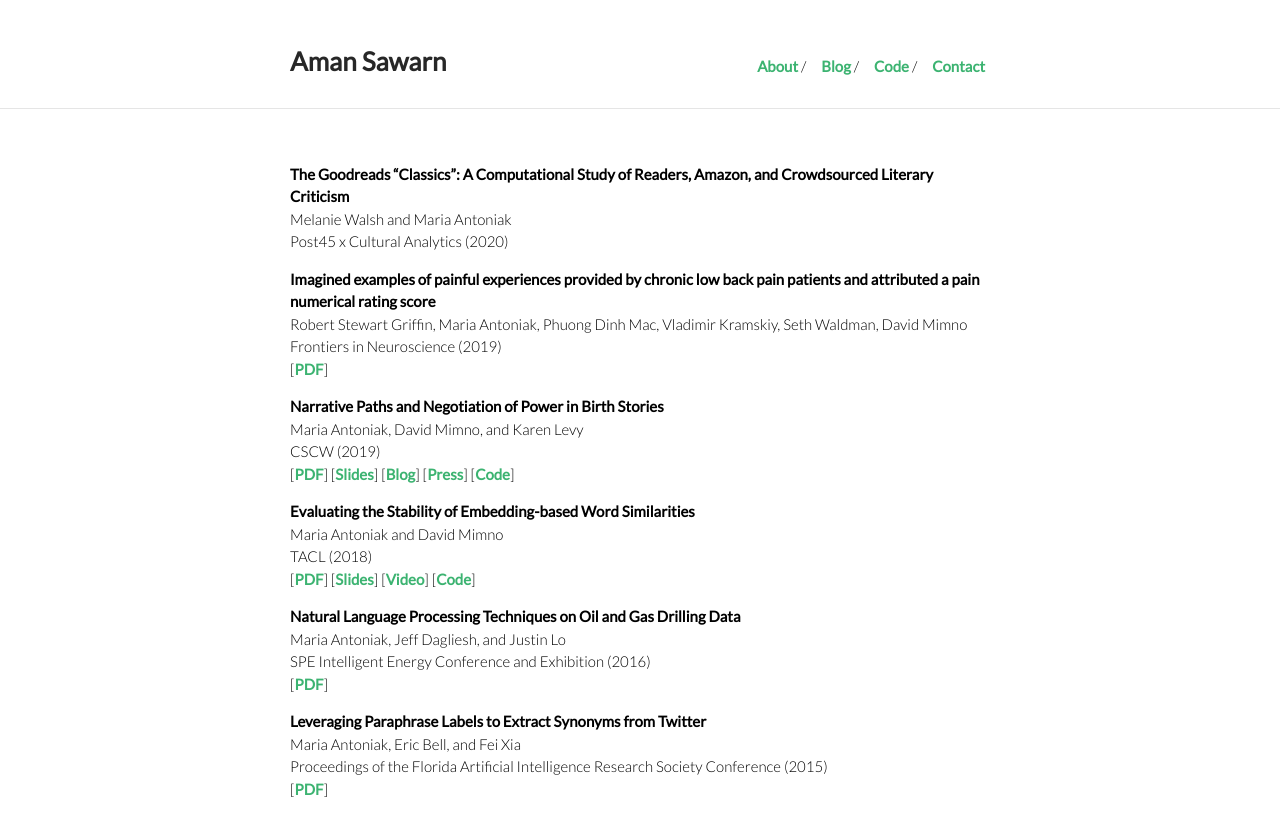
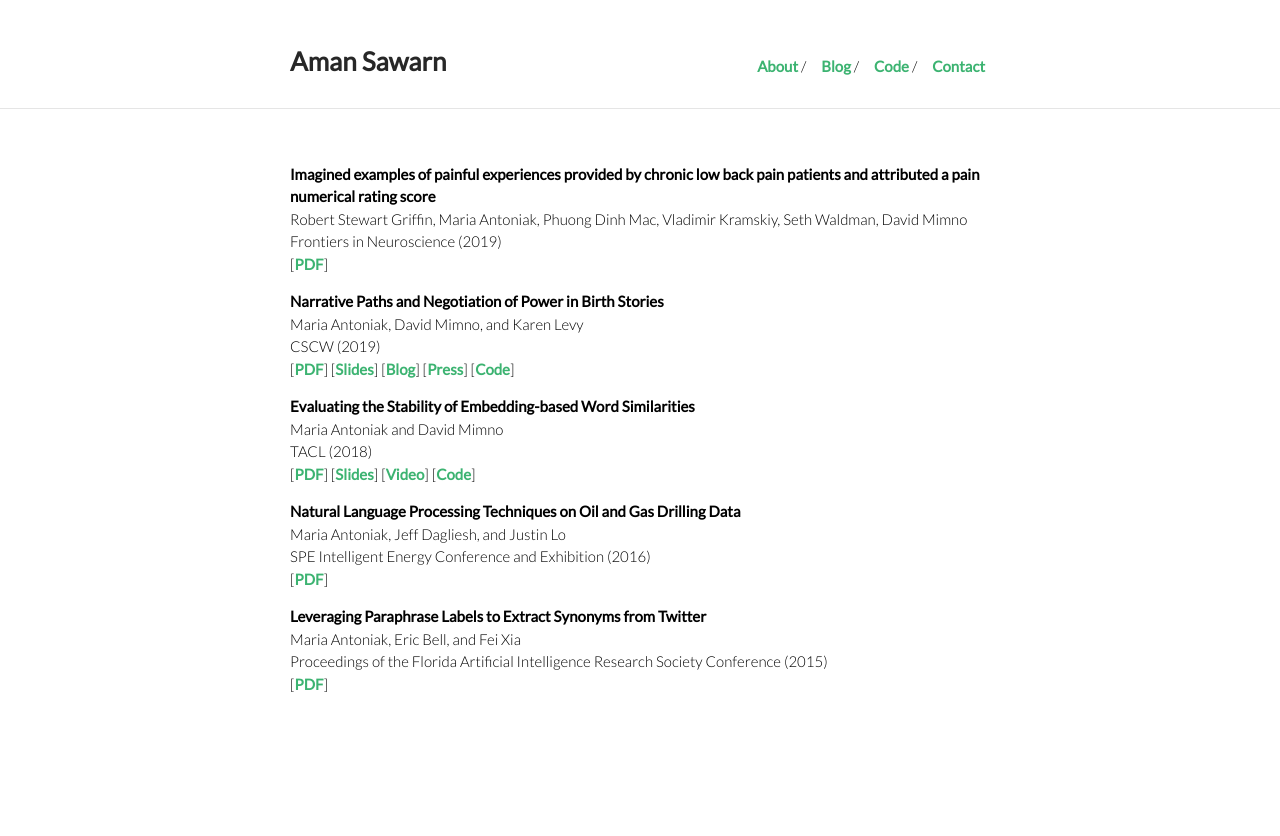
Before and after one commit to aman-sawarn/aman-sawarn.github.io, a Jekyll site: the page built from publications.md, in a window 1280 px wide. Shown: the top 836 px of the page. Built offline with Jekyll 4.4.1, drawn with Linux system fonts in a browser that asks for light colours.

Commit message:
Update publications.md

```diff
--- a/publications.md
+++ b/publications.md
@@ -4,9 +4,7 @@ layout: default
 
 <br>
 
-**The Goodreads “Classics”: A Computational Study of Readers, Amazon, and Crowdsourced Literary Criticism**
-Melanie Walsh and Maria Antoniak
-Post45 x Cultural Analytics (2020)
+
 
 **Imagined examples of painful experiences provided by chronic low back pain patients and attributed a pain numerical rating score**
 Robert Stewart Griffin, Maria Antoniak, Phuong Dinh Mac, Vladimir Kramskiy, Seth Waldman, David Mimno
```
